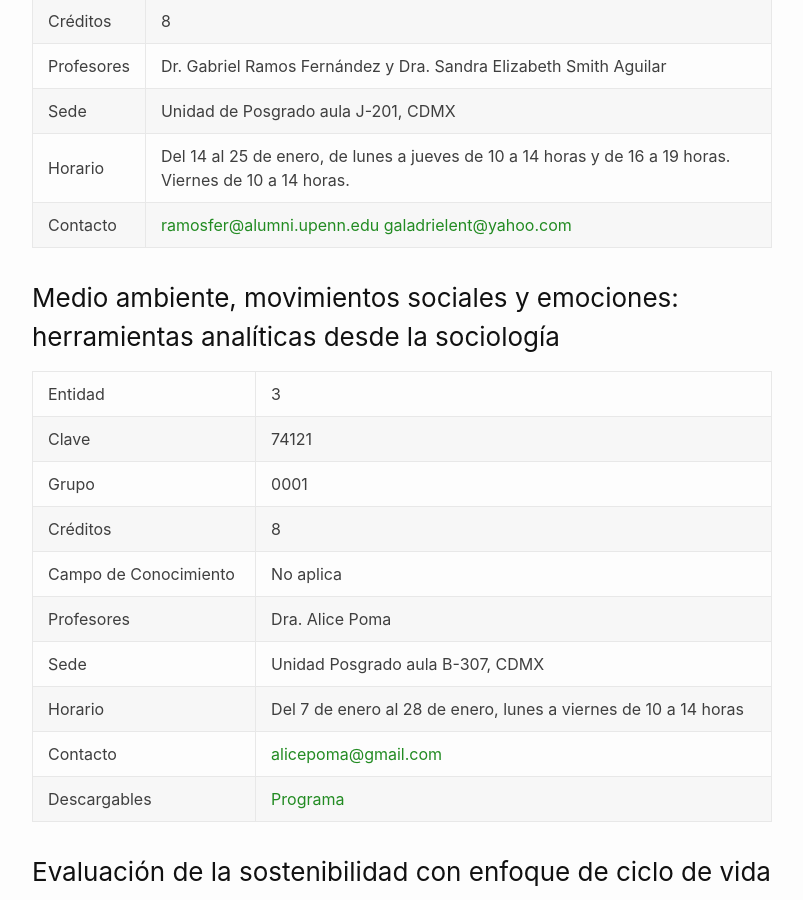
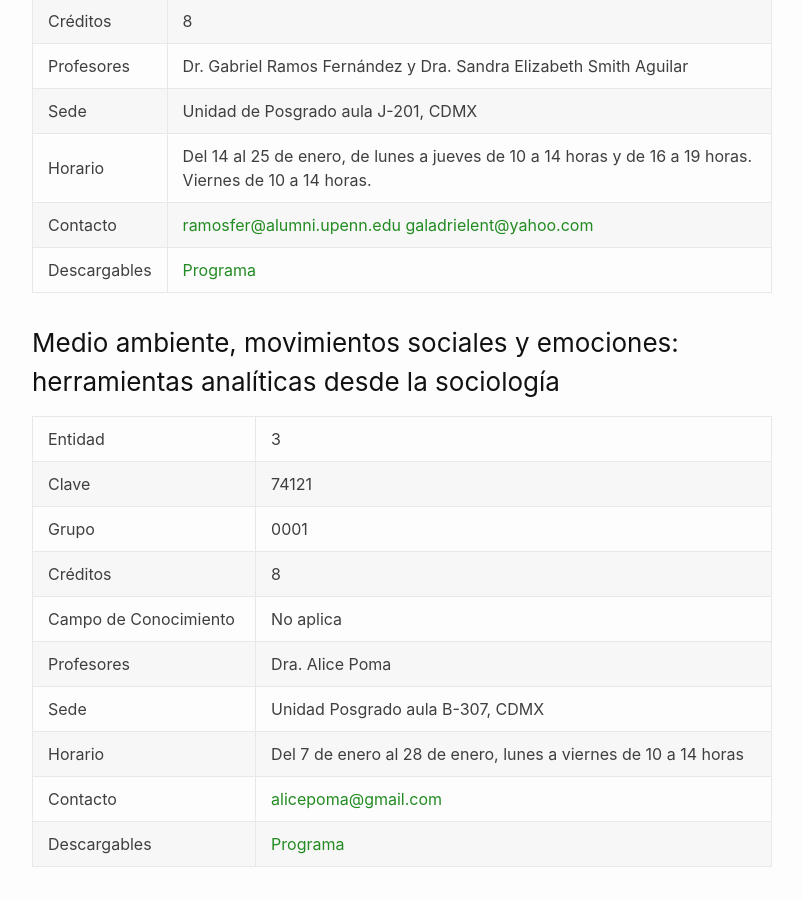
Before and after one commit to pcs-unam/pcs-unam.github.io, a Jekyll site: the page built from maestria/cursos.md, in a window 1280 px wide and 900 px high, scrolled down 689 px. Shown: the whole window, without its empty margins (238-1041 px from the left). Built offline with Jekyll 4.4.1, drawn with Linux system fonts in a browser that asks for light colours.

Commit message:
Se agregó programa que faltaba

```diff
--- a/maestria/cursos.md
+++ b/maestria/cursos.md
@@ -30,7 +30,7 @@ durante el periodo de inscripciones 2019-2
 | Sede       | Unidad de Posgrado aula J-201, CDMX
 | Horario    | Del 14 al 25 de enero, de lunes a jueves de 10 a 14 horas y de 16 a 19 horas. Viernes de 10 a 14 horas.
 | Contacto   | <ramosfer@alumni.upenn.edu> <galadrielent@yahoo.com>
-
+| Descargables | [Programa](/assets/docs/cursos/analisis_redes_sociales.pdf) |
 
 
 
```
